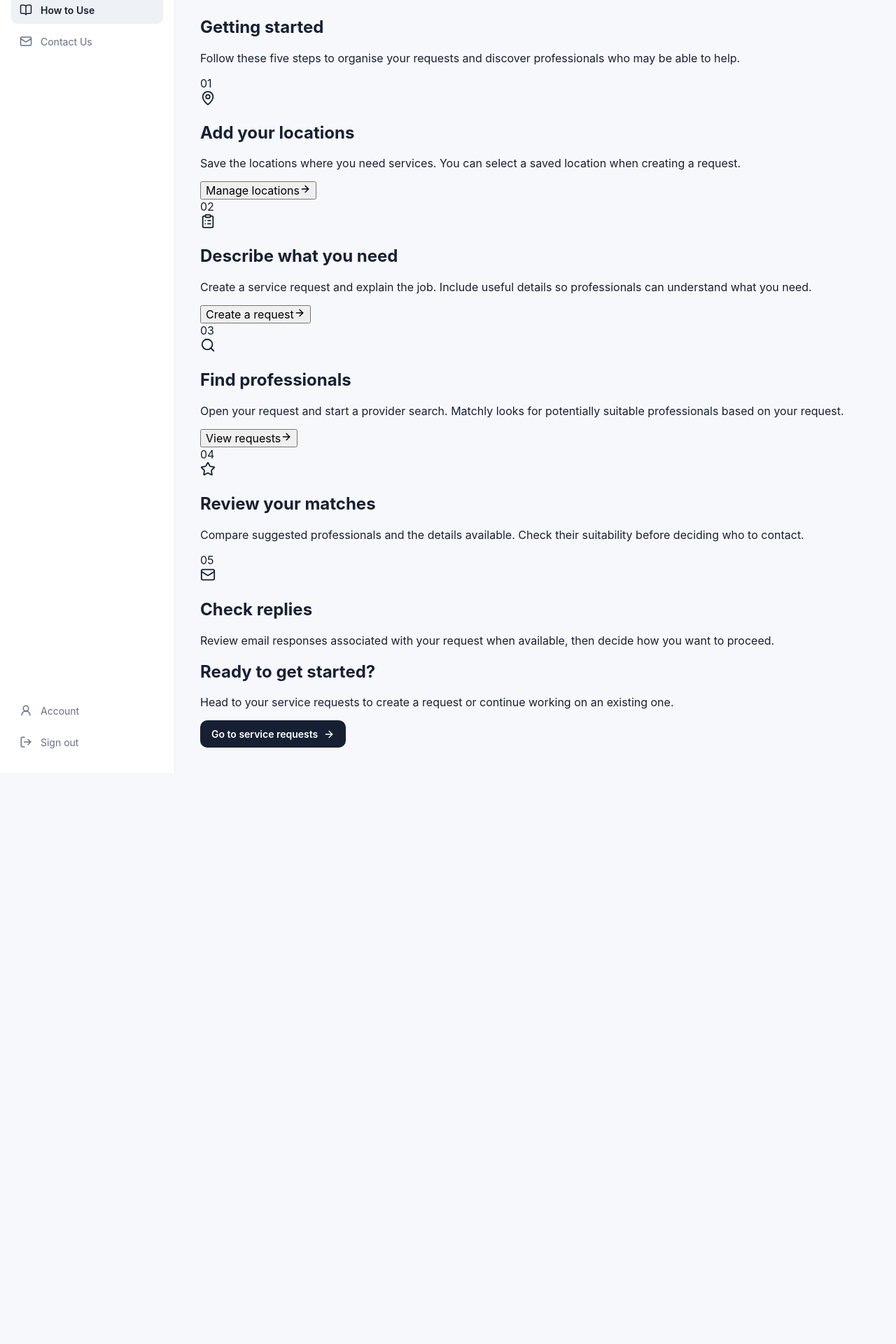
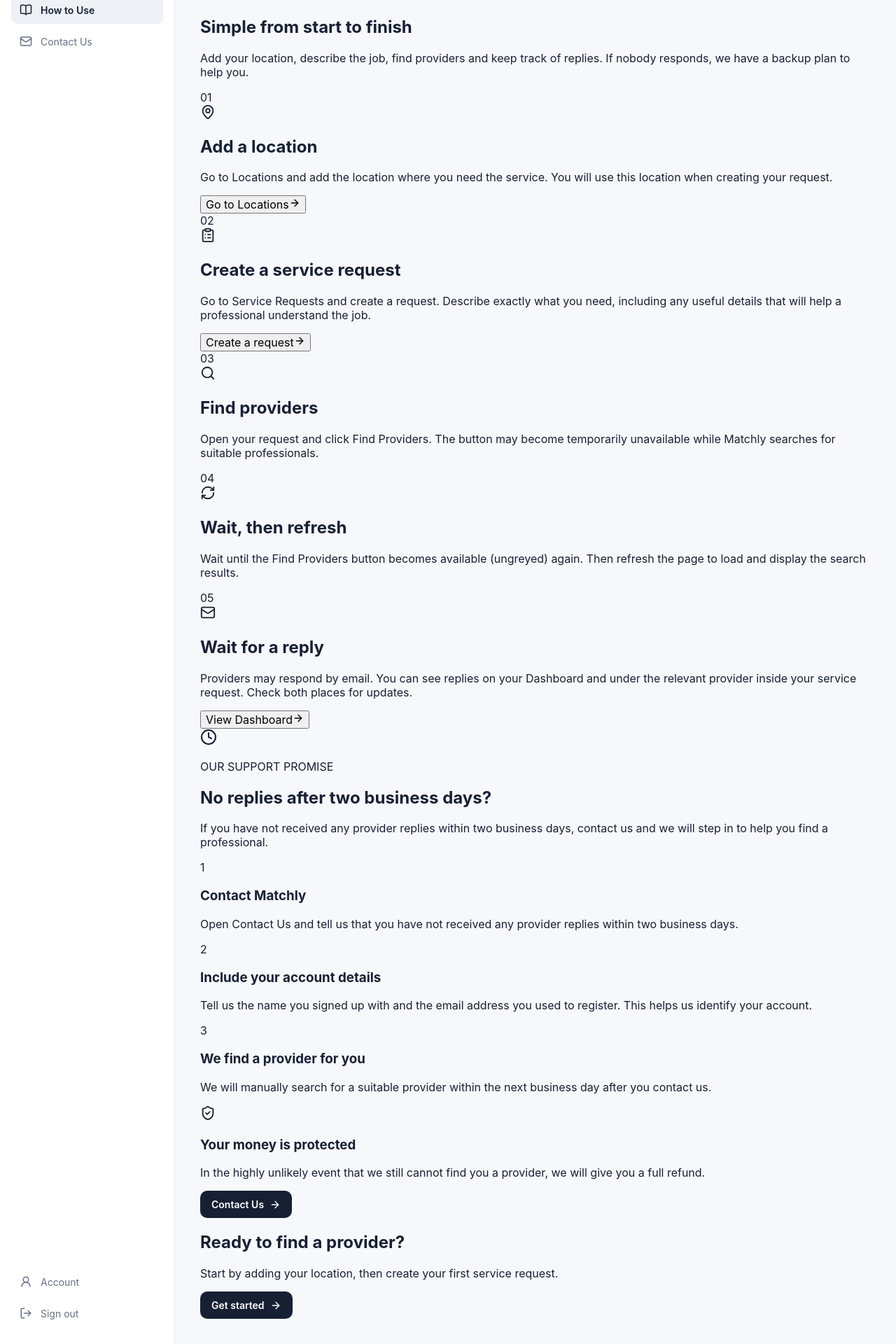
Before and after one commit to ha3810267-ctrl/property-os, a React (Vite) app in the folder frontend/: page /how-to-use in a window 1280 px wide. Shown: the part 233-2153 px from the top of the page at 70% size. Before the commit the page ends 1337 px from the top, so only its background shows below. Built offline with nearby package versions, Linux system fonts and the light colour scheme; no server answers; sample sign-in values are in the browser's storage.

Commit message:
Update Matchly usage guide and support policy

```diff
--- a/frontend/src/pages/HowToUse.jsx
+++ b/frontend/src/pages/HowToUse.jsx
@@ -3,10 +3,12 @@ import {
   MapPin,
   ClipboardList,
   Search,
-  Star,
+  RefreshCw,
   Mail,
+  Clock,
+  ShieldCheck,
   ArrowRight,
-  Lightbulb,
+  CircleHelp,
 } from "lucide-react"
 import { useNavigate } from "react-router-dom"
 
@@ -14,43 +16,37 @@ const steps = [
   {
     number: "01",
     icon: MapPin,
-    title: "Add your locations",
+    title: "Add a location",
     description:
-      "Save the locations where you need services. You can select a saved location when creating a request.",
-    action: "Manage locations",
-    path: "/locations",
+      "Go to Locations and add the location where you need the service. You will use this location when creating your request.",
   },
   {
     number: "02",
     icon: ClipboardList,
-    title: "Describe what you need",
+    title: "Create a service request",
     description:
-      "Create a service request and explain the job. Include useful details so professionals can understand what you need.",
-    action: "Create a request",
-    path: "/requests",
+      "Go to Service Requests and create a request. Describe exactly what you need, including any useful details that will help a professional understand the job.",
   },
   {
     number: "03",
     icon: Search,
-    title: "Find professionals",
+    title: "Find providers",
     description:
-      "Open your request and start a provider search. Matchly looks for potentially suitable professionals based on your request.",
-    action: "View requests",
-    path: "/requests",
+      "Open your request and click Find Providers. The button may become temporarily unavailable while Matchly searches for suitable professionals.",
   },
   {
     number: "04",
-    icon: Star,
-    title: "Review your matches",
+    icon: RefreshCw,
+    title: "Wait, then refresh",
     description:
-      "Compare suggested professionals and the details available. Check their suitability before deciding who to contact.",
+      "Wait until the Find Providers button becomes available (ungreyed) again. Then refresh the page to load and display the search results.",
   },
   {
     number: "05",
     icon: Mail,
-    title: "Check replies",
+    title: "Wait for a reply",
     description:
-      "Review email responses associated with your request when available, then decide how you want to proceed.",
+      "Providers may respond by email. You can see replies on your Dashboard and under the relevant provider inside your service request. Check both places for updates.",
   },
 ]
 
@@ -64,21 +60,22 @@ export default function HowToUse() {
           <p className="page-eyebrow">MATCHLY GUIDE</p>
           <h1>How to use Matchly</h1>
           <p className="page-description">
-            Find your way around Matchly, from creating a request
-            to reviewing potential service providers.
+            Follow these steps to find a suitable professional
+            for the service you need.
           </p>
         </div>
       </div>
 
       <section className="how-to-intro">
         <div className="how-to-intro-icon">
-          <Lightbulb size={24} />
+          <CircleHelp size={24} />
         </div>
         <div>
-          <h2>Getting started</h2>
+          <h2>Simple from start to finish</h2>
           <p>
-            Follow these five steps to organise your requests
-            and discover professionals who may be able to help.
+            Add your location, describe the job, find providers
+            and keep track of replies. If nobody responds, we
+            have a backup plan to help you.
           </p>
         </div>
       </section>
@@ -101,13 +98,35 @@ export default function HowToUse() {
                 <h2>{step.title}</h2>
                 <p>{step.description}</p>
 
-                {step.action && (
+                {step.number === "01" && (
                   <button
                     type="button"
                     className="how-to-action"
-                    onClick={() => navigate(step.path)}
+                    onClick={() => navigate("/locations")}
                   >
-                    {step.action}
+                    Go to Locations
+                    <ArrowRight size={16} />
+                  </button>
+                )}
+
+                {step.number === "02" && (
+                  <button
+                    type="button"
+                    className="how-to-action"
+                    onClick={() => navigate("/requests")}
+                  >
+                    Create a request
+                    <ArrowRight size={16} />
+                  </button>
+                )}
+
+                {step.number === "05" && (
+                  <button
+                    type="button"
+                    className="how-to-action"
+                    onClick={() => navigate("/")}
+                  >
+                    View Dashboard
                     <ArrowRight size={16} />
                   </button>
                 )}
@@ -117,19 +136,93 @@ export default function HowToUse() {
         })}
       </section>
 
-      <section className="how-to-footer">
-        <h2>Ready to get started?</h2>
+      <section className="how-to-support">
+        <div className="how-to-support-heading">
+          <div className="how-to-support-icon">
+            <Clock size={24} />
+          </div>
+          <div>
+            <p className="page-eyebrow">OUR SUPPORT PROMISE</p>
+            <h2>No replies after two business days?</h2>
+          </div>
+        </div>
+
         <p>
-          Head to your service requests to create a request
-          or continue working on an existing one.
+          If you have not received any provider replies within
+          two business days, contact us and we will step in to
+          help you find a professional.
         </p>
+
+        <div className="how-to-support-steps">
+          <div className="how-to-support-step">
+            <span>1</span>
+            <div>
+              <h3>Contact Matchly</h3>
+              <p>
+                Open Contact Us and tell us that you have not
+                received any provider replies within two business
+                days.
+              </p>
+            </div>
+          </div>
+
+          <div className="how-to-support-step">
+            <span>2</span>
+            <div>
+              <h3>Include your account details</h3>
+              <p>
+                Tell us the name you signed up with and the email
+                address you used to register. This helps us
+                identify your account.
+              </p>
+            </div>
+          </div>
+
+          <div className="how-to-support-step">
+            <span>3</span>
+            <div>
+              <h3>We find a provider for you</h3>
+              <p>
+                We will manually search for a suitable provider
+                within the next business day after you contact us.
+              </p>
+            </div>
+          </div>
+        </div>
+
+        <div className="how-to-refund">
+          <ShieldCheck size={22} />
+          <div>
+            <h3>Your money is protected</h3>
+            <p>
+              In the highly unlikely event that we still cannot
+              find you a provider, we will give you a full refund.
+            </p>
+          </div>
+        </div>
 
         <button
           type="button"
           className="primary-button"
-          onClick={() => navigate("/requests")}
+          onClick={() => navigate("/contact")}
         >
-          Go to service requests
+          Contact Us
+          <ArrowRight size={16} />
+        </button>
+      </section>
+
+      <section className="how-to-footer">
+        <h2>Ready to find a provider?</h2>
+        <p>
+          Start by adding your location, then create your first
+          service request.
+        </p>
+        <button
+          type="button"
+          className="primary-button"
+          onClick={() => navigate("/locations")}
+        >
+          Get started
           <ArrowRight size={16} />
         </button>
       </section>
```
